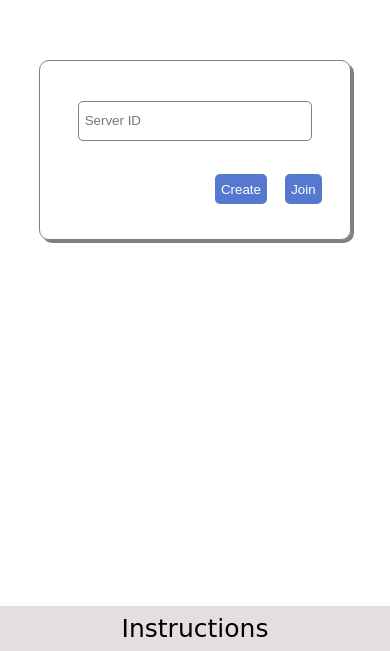
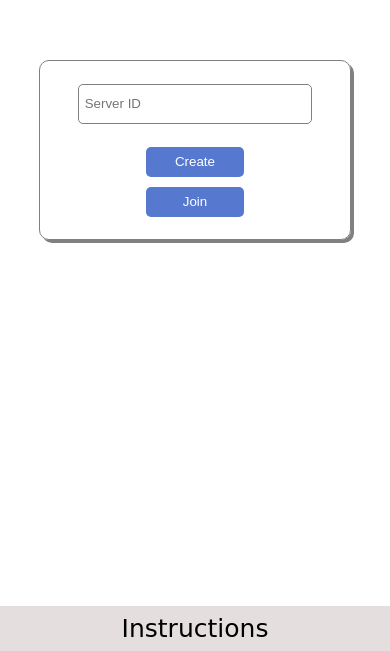
Before and after one commit to PratikPakhale/TicTacToe, a plain HTML site: page server.html in a window 390 px wide. Shown: the part 193-844 px from the top of the page. Drawn offline with Linux system fonts and the light colour scheme; sample sign-in values are in the browser's storage; a web font is replaced by a local one.

Commit message:
version 1.0.1

```diff
--- a/server.html
+++ b/server.html
@@ -14,17 +14,22 @@
       <input type="text" placeholder=" Server ID" id="serverID" autocomplete="off">
     </div>
     <div class="btn-container">
-      <button class="btn" id="create">Create</button>
-      <img src="./images/loading-buffering.gif" alt="Loading" height="30px" width="30px" class="buffering-create">
-    </div>
-    <div class="btn-container">
-      <button class="btn" id="join">Join</button>
-      <img src="./images/loading-buffering.gif" alt="Loading" height="30px" width="30px" class="buffering-join">
+
+      <div>
+        <button class="btn" id="create">Create</button>
+        <img src="./images/loading-buffering.gif" alt="Loading" height="30px" width="30px" class="buffering-create">
+      </div>
+
+      <div>
+        <button class="btn" id="join">Join</button>
+       <img src="./images/loading-buffering.gif" alt="Loading" height="30px" width="30px" class="buffering-join">
+      </div>
+
     </div>
   </div>
   <footer>
     <div>
-      <a href="#">Instructions</a>
+      <a href="./readme.txt" target="_blank">Instructions</a>
     </div>
   </footer>
 </body>
--- a/styles/init-style.css
+++ b/styles/init-style.css
@@ -52,6 +52,12 @@ body{
   border: 1px solid red;
 }
 
+.btn-container{
+  display: flex;
+  align-items: center;
+  justify-content: space-evenly;
+  width: 80%;
+}
 .btn{
   margin-top: 10px;
   outline: none;
@@ -62,7 +68,6 @@ body{
   color: white;
   border: 0;
   border-radius: 5px;
-  position: absolute;
 }
 
 .btn:active{
@@ -78,26 +83,12 @@ body{
   right: 6vw;
 }
 
-#create{
-  right: 20vw;
-}
-
-#join{
-  right: 6vw;
-}
 
 .buffering-create, .buffering-join{
-  position: absolute;
+  margin-top: 15px;
   bottom: 30px;
   display: none;
-}
 
-.buffering-create{
-  right: 23vw;
-}
-
-.buffering-join{
-  right: 9vw;
 }
 
 footer{
@@ -125,8 +116,10 @@ footer a{
     width: 60vw;
   }
   .btn{
-    width: auto;
-    margin: 5px;
+    width: 25vw;
+  }
+  .btn-container{
+    flex-direction: column;
   }
 }
 
```
Also changed, not shown: index.html (+1 -1 lines), readme.txt (added).
